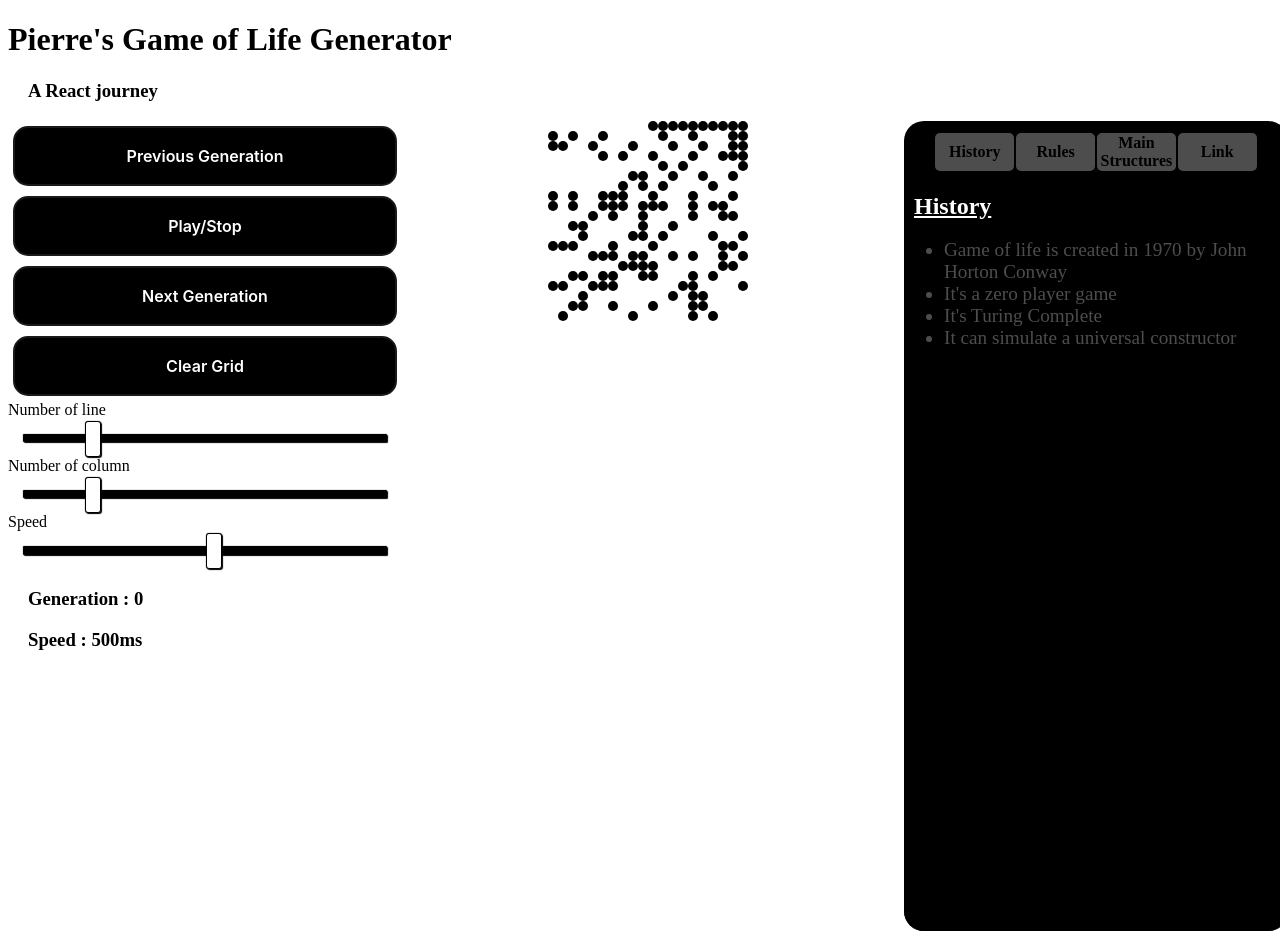
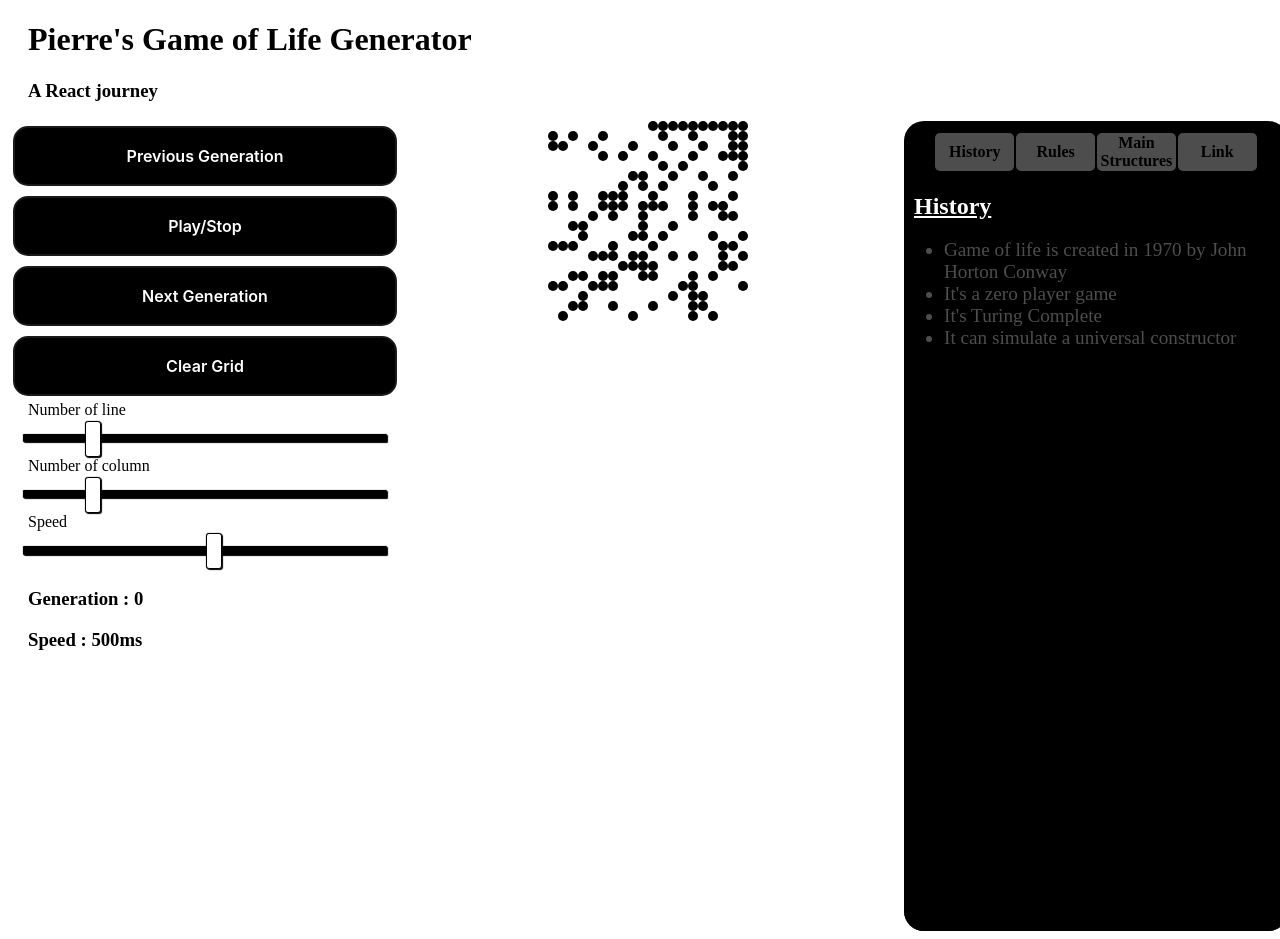
Before and after one commit to pedro88/GameOfLife, a React (Vite) app: page / in a window 1280 px wide. Built offline with nearby package versions, Linux system fonts and the light colour scheme.

Commit message:
margin on h1 h3 and label

```diff
--- a/src/SidePanel.jsx
+++ b/src/SidePanel.jsx
@@ -259,9 +259,6 @@ const SidePanel = () => {
 		setPopupDisplay(0);
 		setDisplay("none");
 	};
-	// useEffect(() => {
-	// 	setPopupDisplay(popupIndex)
-	// }, [popupIndex])
 
 	return (
 		<>
--- a/src/style.css
+++ b/src/style.css
@@ -13,7 +13,7 @@
 	/* border-style: solid;
 	border-color: #000000; */
 }
-h3 {
+h3, h1, label {
 	margin-left: 20px;
 }
 
```
